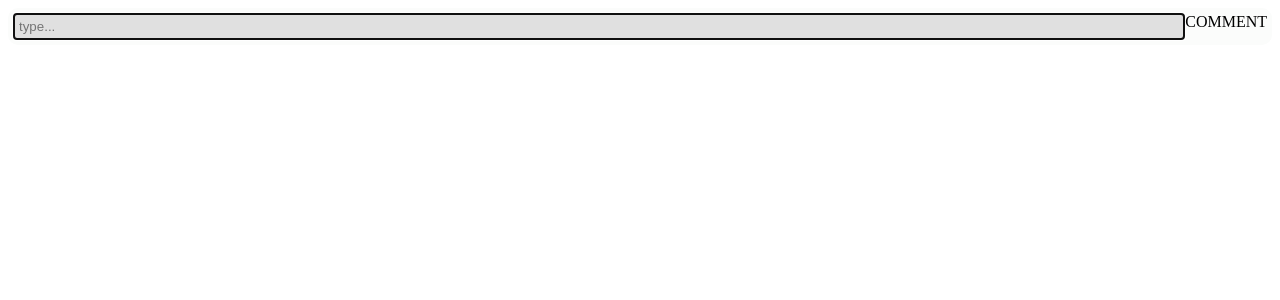
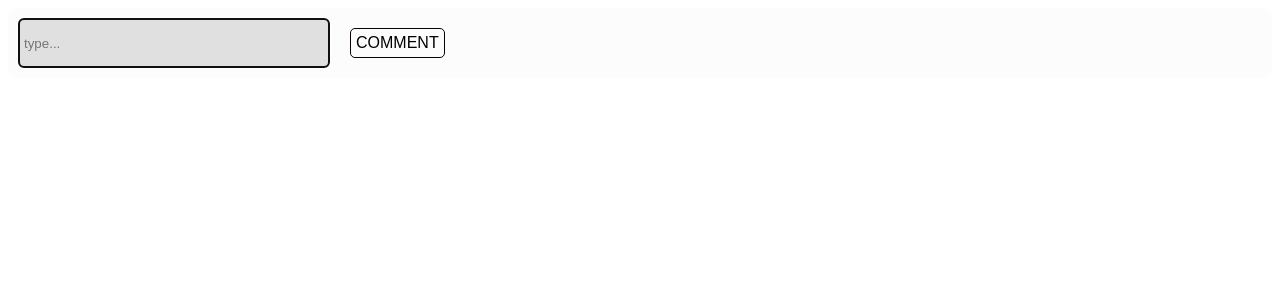
Before and after one commit to Markswell-crypto/fitness-frenzy-gym-app-project, a React (Vite) app: page / in a window 1280 px wide. Shown: the top 300 px of the page. Built offline with nearby package versions, Linux system fonts and the light colour scheme.

Commit message:
Update Comment box styling in index.css

```diff
--- a/src/components/Comments.jsx
+++ b/src/components/Comments.jsx
@@ -39,7 +39,7 @@ const Comment = ({
   };
 
   return (
-    <div>
+    <span>
       <div className={comment.id === 1 ? "inputContainer" : "commentContainer"}>
         {comment.id === 1 ? (
           <>
@@ -151,7 +151,7 @@ const Comment = ({
           ))
         )}
       </div>
-    </div>
+    </span>
   );
 };
 
--- a/src/index.css
+++ b/src/index.css
@@ -1,10 +1,13 @@
 .commentContainer {
+  width: 260px;
+  height: 40px;
   display: flex;
   background-color: #f0f0f0;
-  border: 1px solid #e92b2b;
-  padding: 30px;
+  border: 1px solid #0c0000;
+  padding: 10px;
   margin: 10px;
   border-radius: 5px;
+  margin-top: 20px;
 }
 
 .first_input {
@@ -12,13 +15,28 @@
   border: 1px solid #999;
   padding: 5px;
   border-radius: 3px;
-  width: 100%;
+  width: 300px;
+  margin: 5px;
+  cursor: pointer;
+}
+
+.reply-comment {
+  cursor: pointer;
+  font-family: Arial, Helvetica, sans-serif;
+  margin: 15px;
+  border:1px solid#0c0000;
+  border-radius: 5px;
+  padding: 5px;
 }
 
 .commentActions {
+  height: 30px;
   display: flex;
-  margin-top: 150px;
+  margin-left: 250px;
   padding: 20px;
+  margin-top: 3px;
+  cursor: pointer;
+
 }
 
 .replyButton {
@@ -70,18 +88,24 @@ border-radius: 10px;
 
 .childInput {
   display: flex;
-  padding: 10px;
-
+  margin-top: 40px;
+  cursor: pointer;
 }
 
 .reply {
   padding: 10px;
-  background-color: #e64141;
+  background-color: #e94040;
+  border-radius: 10px;
+  margin-left: 15px;
 }
 
 .replyCancel {
-  background-color: #c8e641;
+  background-color:#e94040;
   margin-left: 17px;
   border-radius: 10px;
-  padding: 20px;
+  padding: 10px;
 }
+
+.inputContainer__input {
+  border-radius: 5px;
+}
```
